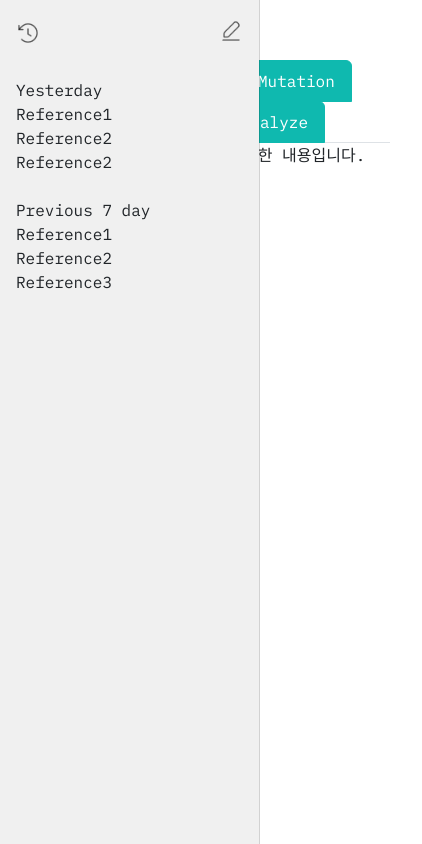
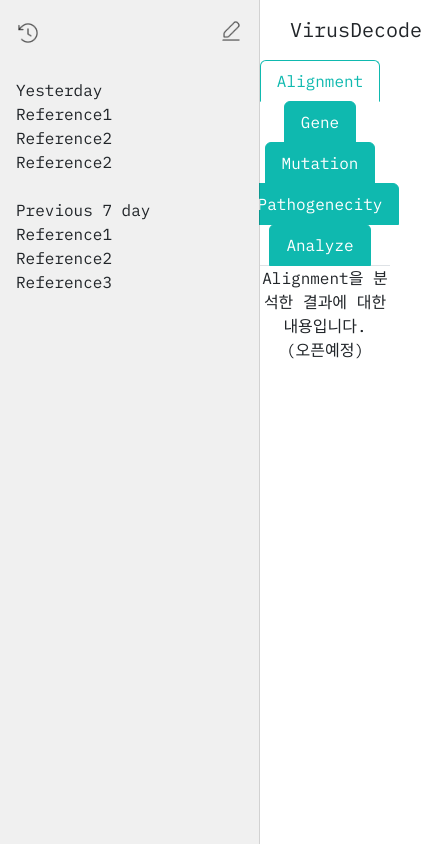
Before and after one commit to VirusDecode-project/VirusDecode, a React (Create React App) app in the folder frontend/: page /analysis in a window 390 px wide. Both pictures are taken after a click on the picture 27 px from the left and 30 px from the top of the page. Shown: the whole page, 422 px wide, since content can reach past the window. Built offline with nearby package versions, Linux system fonts and the light colour scheme.

Commit message:
analysis 페이지 반응형 사이드바 구축

```diff
--- a/frontend/src/pages/analysis.css
+++ b/frontend/src/pages/analysis.css
@@ -13,8 +13,10 @@
 }
 
 .loading-text {
-    margin-top: 20px; /* 이미지와 텍스트 사이의 간격 조정 */
-    font-size: 1.5em; /* 텍스트 크기 조정 */
+    margin-top: 20px;
+    /* 이미지와 텍스트 사이의 간격 조정 */
+    font-size: 1.5em;
+    /* 텍스트 크기 조정 */
     text-align: center;
     text-decoration: underline;
     color: #0fb9af;
@@ -24,9 +26,21 @@
     from {
         transform: rotate(0deg);
     }
+
     to {
         transform: rotate(360deg);
     }
+}
+
+.analysis-container {
+    position: relative;
+    height: 100vh;
+    transition: padding-left 0.3s ease;
+    padding-left: 0px;
+}
+
+.analysis-container.shrink {
+    padding-left: 260px;
 }
 
 /* Custom Tab Styles */
@@ -38,16 +52,19 @@
 }
 
 .nav-tabs .nav-item {
-    margin-right: 10px; /* 탭 사이의 간격 조정 */
+    margin-right: 10px;
+    /* 탭 사이의 간격 조정 */
 }
 
 .nav-tabs .nav-link.active {
     background-color: white;
     color: #0fb9af;
-    border-color: #0fb9af #0fb9af #fff; /* Make bottom border match the background */
+    border-color: #0fb9af #0fb9af #fff;
+    /* Make bottom border match the background */
 }
 
-.nav-tabs .nav-item.show .nav-link, .nav-tabs .nav-link.active {
+.nav-tabs .nav-item.show .nav-link,
+.nav-tabs .nav-link.active {
     color: #0fb9af;
     background-color: white;
 }
--- a/frontend/src/pages/analysis.js
+++ b/frontend/src/pages/analysis.js
@@ -15,10 +15,7 @@ function Analysis() {
     let navigate = useNavigate();
 
 
-    const handleShowOffcanvas = () => {
-        setShowOffcanvas(true);
-        document.body.style.overflow = 'hidden';  // 오버플로우 숨김
-    };
+    let handleShowOffcanvas = () => setShowOffcanvas(true);
     let handleCloseOffcanvas = () => setShowOffcanvas(false);
 
     useEffect(() => {
@@ -52,6 +49,7 @@ function Analysis() {
                 </div>
             ) : (
 
+                <div className={`analysis-container ${showOffcanvas ? 'shrink' : ''}`}>
                 <>
                     <div className="header-bar">
                         {!showOffcanvas && (
@@ -82,6 +80,7 @@ function Analysis() {
 
                     <Tab tab={tab} />
                 </>
+                </div>
             )}
 
             <Offcanvas className="custom-offcanvas" show={showOffcanvas} onHide={handleCloseOffcanvas} backdrop={false} style={{ width: '260px' }}>
```
